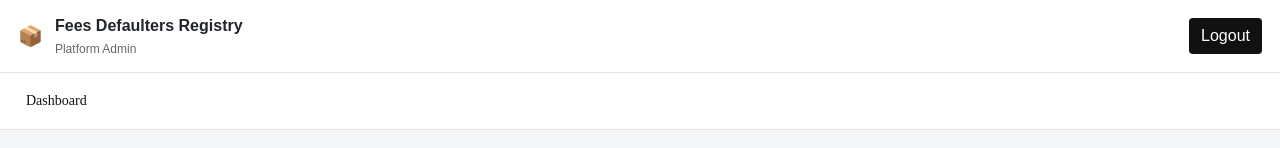
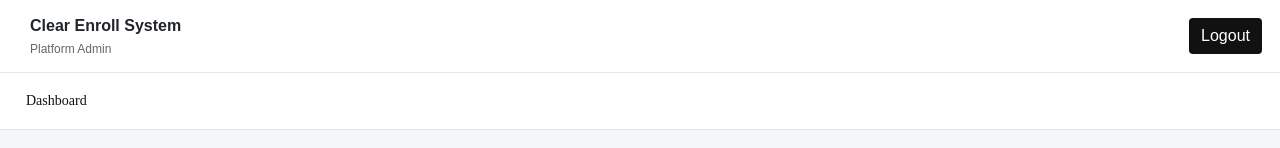
Before and after one commit to MrOmarJnr/clearenroll, a React (Vite) app in the folder frontend/: page /students/add in a window 1280 px wide. Shown: the top 148 px of the page. Built offline with nearby package versions, Linux system fonts and the light colour scheme; no server answers; sample sign-in values are in the browser's storage; a web font is replaced by a local one.

Commit message:
Changed dashboard name

```diff
--- a/frontend/src/layouts/DashboardLayout.jsx
+++ b/frontend/src/layouts/DashboardLayout.jsx
@@ -108,9 +108,9 @@ export default function DashboardLayout() {
     <div className="app-shell">
       <header className="topbar">
         <div className="brand">
-          <div className="brand-icon">📦</div>
+          <div className="brand-icon"></div>
           <div className="brand-text">
-            <div className="brand-title">Fees Defaulters Registry</div>
+            <div className="brand-title">Clear Enroll System</div>
             <div className="brand-sub">Platform Admin</div>
           </div>
         </div>
```
